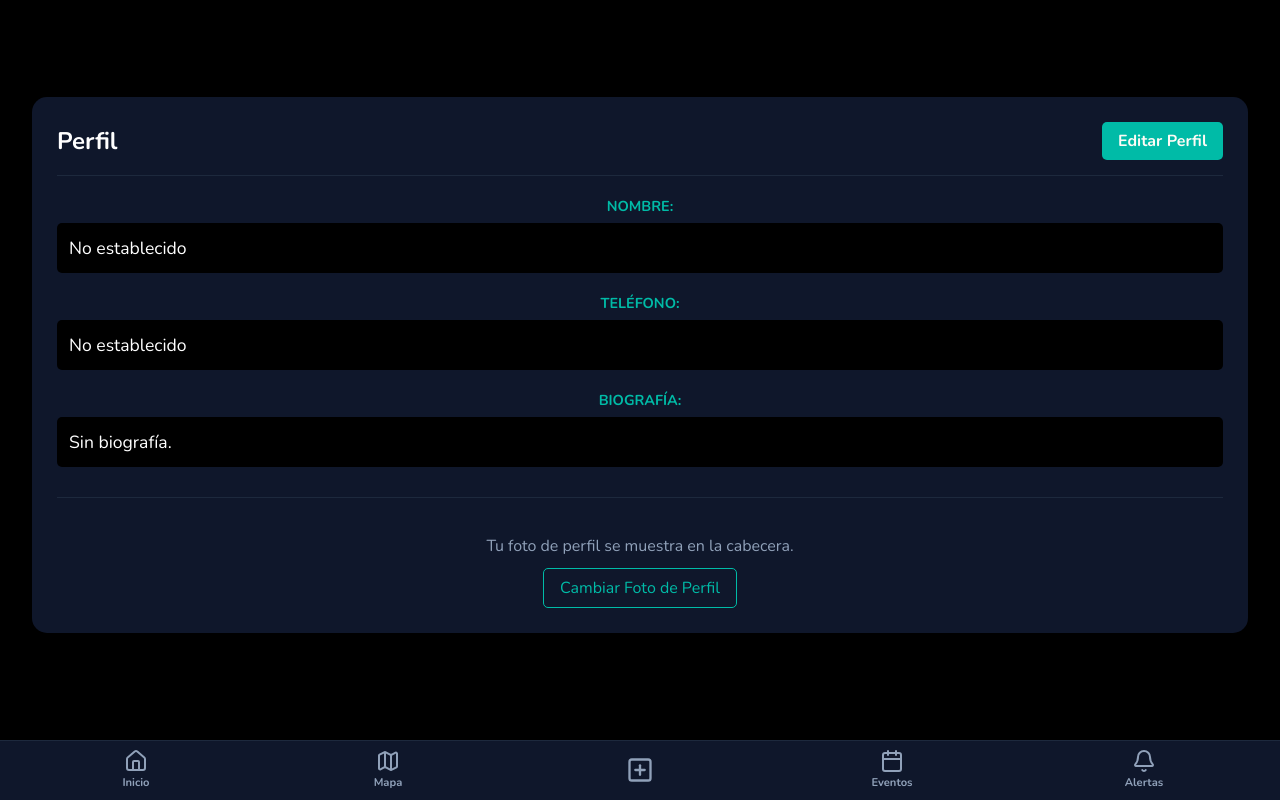
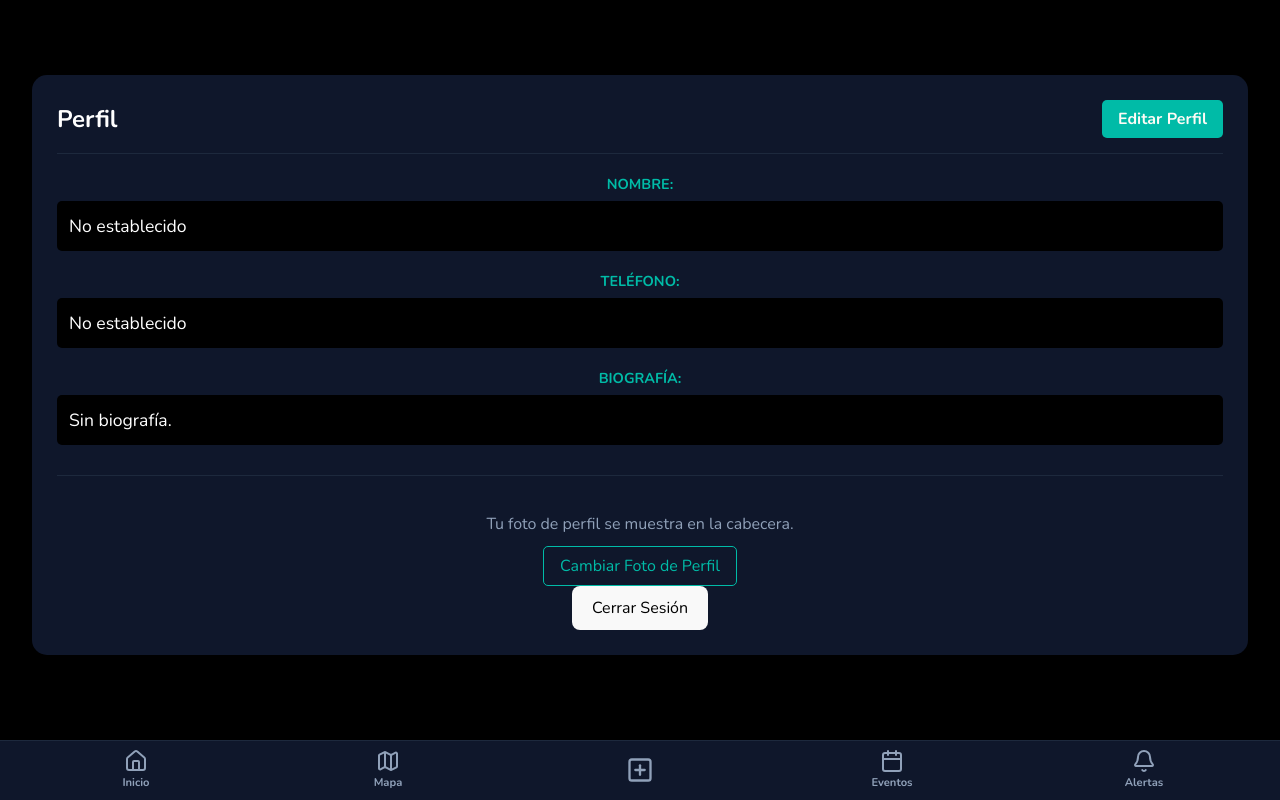
Before and after one commit to covacentral/enlapet-app, a React (Vite) app in the folder frontend/: page /dashboard/settings in a window 1280 px wide. Built offline with nearby package versions, Linux system fonts and the light colour scheme; no server answers; sample sign-in values are in the browser's storage.

Commit message:
fix: registro de nuevo usuario y botón cerrar sesión

```diff
--- a/frontend/src/AuthPage.jsx
+++ b/frontend/src/AuthPage.jsx
@@ -1,5 +1,7 @@
 // frontend/src/AuthPage.jsx
-// Versión: 2.1 - Rediseñado con Google
+// Versión: 2.2 - Corrección de Ruta de Registro
+// CORRIGE: Se actualiza la URL del endpoint de registro para que coincida con la nueva arquitectura del backend.
+
 import { useState, useEffect } from 'react';
 import { auth } from './firebase';
 import {
@@ -74,7 +76,8 @@ function AuthPage() {
     setIsLoading(true);
     setMessage('Registrando...');
     try {
-      const response = await fetch(`${API_URL}/api/register`, {
+      // --- LÍNEA CORREGIDA ---
+      const response = await fetch(`${API_URL}/api/auth/register`, {
         method: 'POST',
         headers: { 'Content-Type': 'application/json' },
         body: JSON.stringify(formData)
@@ -168,11 +171,11 @@ function AuthPage() {
   return (
     <>
     <style>{`
-        .auth-container { max-width: 400px; margin: 2rem auto; padding: 2rem; background-color: #282c34; border-radius: 12px; text-align: center; }
+        .auth-container { max-width: 400px; margin: 2rem auto; padding: 2rem; background-color: var(--background-light); border-radius: 12px; text-align: center; }
         .google-btn { display: flex; align-items: center; justify-content: center; gap: 12px; width: 100%; padding: 12px; font-size: 1rem; font-weight: bold; background-color: #fff; color: #444; border: 1px solid #ddd; border-radius: 8px; cursor: pointer; transition: background-color 0.3s, box-shadow 0.3s; }
         .google-btn:hover:not(:disabled) { background-color: #f5f5f5; box-shadow: 0 2px 4px rgba(0,0,0,0.1); }
         .google-btn:disabled { opacity: 0.6; cursor: not-allowed; }
-        .divider { display: flex; align-items: center; text-align: center; color: #888; margin: 1.5rem 0; }
+        .divider { display: flex; align-items: center; text-align: center; color: var(--text-secondary); margin: 1.5rem 0; }
         .divider::before, .divider::after { content: ''; flex: 1; border-bottom: 1px solid #444; }
         .divider:not(:empty)::before { margin-right: .5em; }
         .divider:not(:empty)::after { margin-left: .5em; }
--- a/frontend/src/SettingsTab.jsx
+++ b/frontend/src/SettingsTab.jsx
@@ -1,9 +1,10 @@
 // frontend/src/SettingsTab.jsx
-// Versión: 2.3 - Corrección del Bug de Edición de Perfil
-// CORRIGE: El bug que impedía modificar los campos del formulario al restablecer
-// el estado durante la edición.
+// Versión: 2.4 - Funcionalidad de Cerrar Sesión
+// AÑADIDO: Se importa 'signOut' y se añade un botón para cerrar la sesión del usuario.
 
 import { useState, useEffect, useRef } from 'react';
+import { auth } from './firebase';
+import { signOut } from "firebase/auth"; // <-- 1. Importar signOut
 import './App.css';
 
 const API_URL = import.meta.env.VITE_API_URL || 'http://localhost:3001';
@@ -32,10 +33,6 @@ function SettingsTab({ user, userProfile, onProfileUpdate }) {
     }
   };
 
-  // --- CORRECCIÓN DEL BUG ---
-  // Este useEffect ahora solo actualiza el formulario desde las props
-  // si el usuario NO está en modo de edición. Esto previene que la entrada
-  // del usuario sea sobrescrita durante una nueva renderización.
   useEffect(() => {
     if (!isEditMode) {
       populateFields();
@@ -49,6 +46,20 @@ function SettingsTab({ user, userProfile, onProfileUpdate }) {
       [id]: value
     }));
   };
+
+  // --- 2. NUEVA FUNCIÓN PARA CERRAR SESIÓN ---
+  const handleLogout = async () => {
+    if (window.confirm('¿Estás seguro de que quieres cerrar sesión?')) {
+      try {
+        await signOut(auth);
+        // No es necesario redirigir aquí. El listener onAuthStateChanged en App.jsx
+        // se encargará de llevar al usuario a la página de login.
+      } catch (error) {
+        setMessage({ text: 'Error al cerrar sesión.', isError: true });
+      }
+    }
+  };
+
 
   const handleUpdateProfile = async (e) => {
     e.preventDefault();
@@ -65,7 +76,7 @@ function SettingsTab({ user, userProfile, onProfileUpdate }) {
       if (!response.ok) throw new Error(data.message);
       setMessage({ text: 'Perfil guardado con éxito.', isError: false });
       onProfileUpdate();
-      setIsEditMode(false); // Esto desactivará el modo edición y permitirá que el useEffect se ejecute de nuevo
+      setIsEditMode(false);
     } catch (error) {
       setMessage({ text: error.message, isError: true });
     } finally {
@@ -102,7 +113,7 @@ function SettingsTab({ user, userProfile, onProfileUpdate }) {
   };
 
   const handleCancelEdit = () => {
-    setIsEditMode(false); // Desactiva modo edición. El useEffect se encargará de resetear los campos.
+    setIsEditMode(false);
     setMessage({ text: '', isError: false });
   };
 
@@ -125,6 +136,7 @@ function SettingsTab({ user, userProfile, onProfileUpdate }) {
 
       {isEditMode ? (
         <form onSubmit={handleUpdateProfile} className="register-form">
+          {/* ... campos del formulario sin cambios ... */}
           <div className="form-group">
             <label htmlFor="name">Nombre:</label>
             <input type="text" id="name" value={formData.name} onChange={handleChange} required />
@@ -155,6 +167,7 @@ function SettingsTab({ user, userProfile, onProfileUpdate }) {
         </form>
       ) : (
         <div className="display-profile">
+          {/* ... vista de perfil sin cambios ... */}
           <div className="profile-info-item"><strong>Nombre:</strong><p>{userProfile?.name || 'No establecido'}</p></div>
           <div className="profile-info-item"><strong>Teléfono:</strong><p>{userProfile?.phone || 'No establecido'}</p></div>
           <div className="profile-info-item"><strong>Biografía:</strong><p>{userProfile?.bio || 'Sin biografía.'}</p></div>
@@ -167,6 +180,14 @@ function SettingsTab({ user, userProfile, onProfileUpdate }) {
           </div>
         </div>
       )}
+
+      {/* --- 3. NUEVA SECCIÓN Y BOTÓN DE LOGOUT --- */}
+      <div className="logout-section">
+        <button onClick={handleLogout} className="logout-button">
+            Cerrar Sesión
+        </button>
+      </div>
+
     </div>
   );
 }
```
